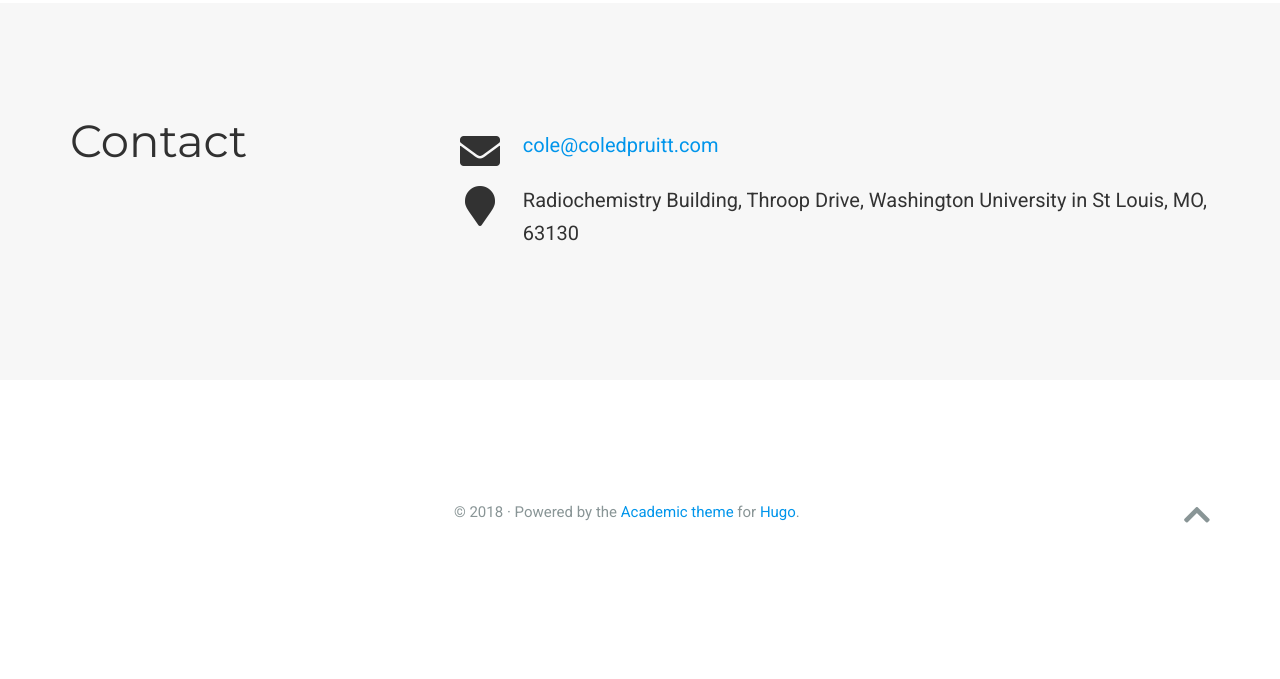
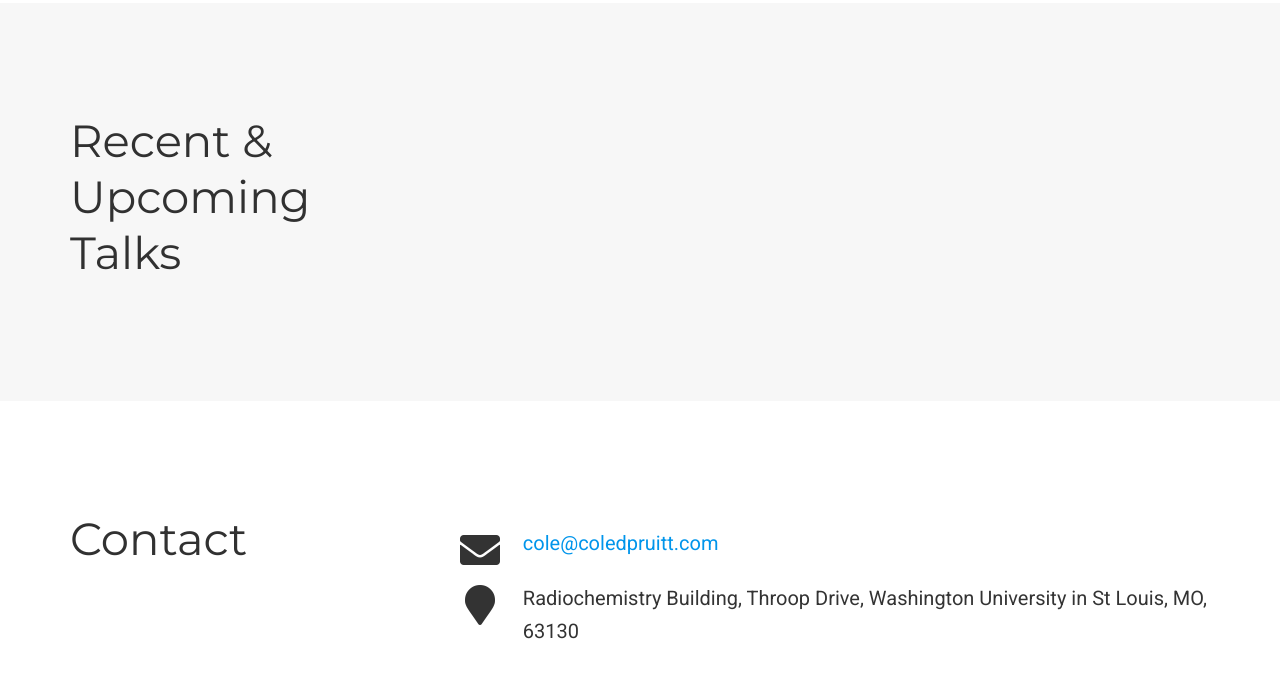
Before and after one commit to cdpruitt/cdpruitt.github.io, a plain HTML site: page index.html in a window 1280 px wide. Shown: the part 921-1600 px from the top of the page. Before the commit the page ends 1505 px from the top, so only its background shows below. Drawn offline with nearby package versions, Linux system fonts and the light colour scheme; some packages are replaced by stand-ins of ours; some icons are missing.

Commit message:
build site

```diff
--- a/index.html
+++ b/index.html
@@ -379,6 +379,38 @@ internationally in Aug 2018).</p>
 
 
 
+  <section id="talks" class="home-section">
+    <div class="container">
+
+
+
+
+
+<div class="row">
+  <div class="col-xs-12 col-md-4 section-heading">
+    <h1>Recent &amp; Upcoming Talks</h1>
+
+
+  </div>
+  <div class="col-xs-12 col-md-8">
+
+
+
+
+
+
+
+
+  </div>
+</div>
+
+    </div>
+  </section>
+
+
+
+
+
   <section id="contact" class="home-section">
     <div class="container">
 
```
